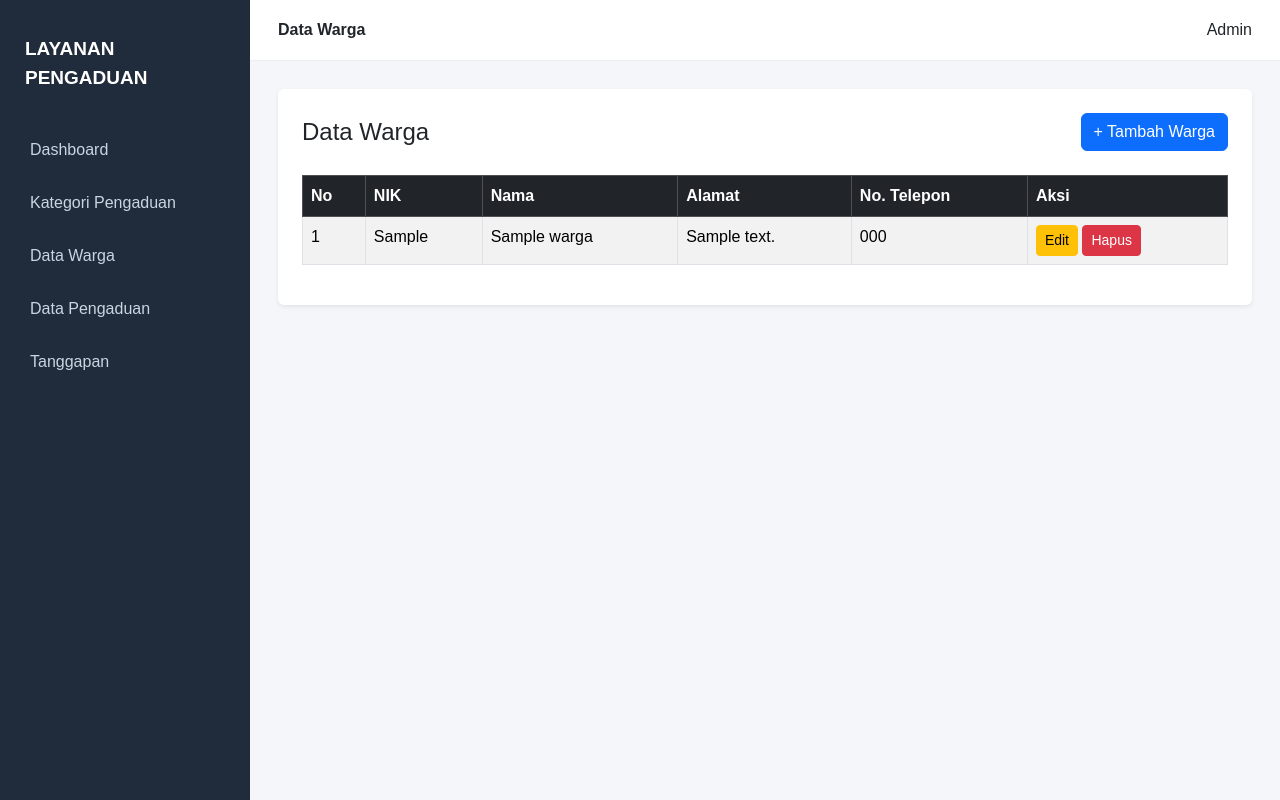
After one commit to agustinapratiwi581-code/layanan-pengaduan, a Laravel app: page /warga in a window 1280 px wide. The commit adds this page. Run offline with Laravel 12, Linux system fonts and the light colour scheme; tables that the repository leaves empty hold one stand-in row (values such as "Sample post").

Commit message:
Integrasi CRUD warga dan dashboard pengaduan

```diff
--- /dev/null
+++ b/app/Http/Controllers/WargaController.php
@@ -0,0 +1,63 @@
+<?php
+
+namespace App\Http\Controllers;
+
+use App\Models\Warga;
+use Illuminate\Http\Request;
+
+class WargaController extends Controller
+{
+    public function index()
+    {
+        $wargas = Warga::latest()->get();
+        return view('warga.index', compact('wargas'));
+    }
+
+    public function create()
+    {
+        return view('warga.create');
+    }
+
+    public function store(Request $request)
+    {
+        $request->validate([
+            'nik' => 'required|unique:wargas,nik',
+            'nama' => 'required',
+            'alamat' => 'required',
+            'no_telepon' => 'required',
+        ]);
+
+        Warga::create($request->all());
+
+        return redirect()->route('warga.index')
+            ->with('success', 'Data warga berhasil ditambahkan.');
+    }
+
+    public function edit(Warga $warga)
+    {
+        return view('warga.edit', compact('warga'));
+    }
+
+    public function update(Request $request, Warga $warga)
+    {
+        $request->validate([
+            'nik' => 'required|unique:wargas,nik,' . $warga->id,
+            'nama' => 'required',
+            'alamat' => 'required',
+            'no_telepon' => 'required',
+        ]);
+
+        $warga->update($request->all());
+
+        return redirect()->route('warga.index')
+            ->with('success', 'Data warga berhasil diperbarui.');
+    }
+
+    public function destroy(Warga $warga)
+    {
+        $warga->delete();
+
+        return redirect()->route('warga.index')
+            ->with('success', 'Data warga berhasil dihapus.');
+    }
+}
--- /dev/null
+++ b/app/Models/Warga.php
@@ -0,0 +1,17 @@
+<?php
+
+namespace App\Models;
+
+use Illuminate\Database\Eloquent\Model;
+
+class Warga extends Model
+{
+    protected $table = 'wargas';
+
+    protected $fillable = [
+        'nik',
+        'nama',
+        'alamat',
+        'no_telepon',
+    ];
+}
--- a/database/seeders/DatabaseSeeder.php
+++ b/database/seeders/DatabaseSeeder.php
@@ -10,6 +10,8 @@ class DatabaseSeeder extends Seeder
     {
         $this->call([
             KategoriPengaduanSeeder::class,
+            PengaduanSeeder::class,
+            TanggapanSeeder::class,
         ]);
     }
 }
--- a/resources/views/layouts/app.blade.php
+++ b/resources/views/layouts/app.blade.php
@@ -88,7 +88,9 @@
             Kategori Pengaduan
         </a>
 
-        <a href="#" onclick="return false;">Data Warga</a>
+        <a href="{{ route('warga.index') }}" class="nav-link">
+            Data Warga
+        </a>
         <a href="{{ route('pengaduan.index') }}" class="{{ request()->routeIs('pengaduan.*') ? 'active' : '' }}">
             Data Pengaduan
         </a>
--- /dev/null
+++ b/resources/views/warga/index.blade.php
@@ -0,0 +1,57 @@
+@extends('layouts.app')
+
+@section('title', 'Data Warga')
+@section('page-title', 'Data Warga')
+
+@section('content')
+    <div class="card border-0 shadow-sm p-4">
+
+        <div class="d-flex justify-content-between align-items-center mb-4">
+            <h4 class="mb-0">Data Warga</h4>
+            <a href="{{ route('warga.create') }}" class="btn btn-primary">
+                + Tambah Warga
+            </a>
+        </div>
+
+        @if (session('success'))
+            <div class="alert alert-success">{{ session('success') }}</div>
+        @endif
+
+        <table class="table table-bordered table-striped">
+            <thead class="table-dark">
+                <tr>
+                    <th>No</th>
+                    <th>NIK</th>
+                    <th>Nama</th>
+                    <th>Alamat</th>
+                    <th>No. Telepon</th>
+                    <th>Aksi</th>
+                </tr>
+            </thead>
+            <tbody>
+                @forelse($wargas as $warga)
+                    <tr>
+                        <td>{{ $loop->iteration }}</td>
+                        <td>{{ $warga->nik }}</td>
+                        <td>{{ $warga->nama }}</td>
+                        <td>{{ $warga->alamat }}</td>
+                        <td>{{ $warga->no_telepon }}</td>
+                        <td>
+                            <a href="{{ route('warga.edit', $warga->id) }}" class="btn btn-warning btn-sm">Edit</a>
+                            <form action="{{ route('warga.destroy', $warga->id) }}" method="POST" class="d-inline">
+                                @csrf
+                                @method('DELETE')
+                                <button class="btn btn-danger btn-sm" onclick="return confirm('Hapus data?')">Hapus</button>
+                            </form>
+                        </td>
+                    </tr>
+                @empty
+                    <tr>
+                        <td colspan="6" class="text-center">Belum ada data warga.</td>
+                    </tr>
+                @endforelse
+            </tbody>
+        </table>
+
+    </div>
+@endsection
--- a/routes/web.php
+++ b/routes/web.php
@@ -2,9 +2,15 @@
 
 use Illuminate\Support\Facades\Route;
 use App\Models\KategoriPengaduan;
+use App\Models\Warga;
+use App\Models\Pengaduan;
+use App\Models\Tanggapan;
 use App\Http\Controllers\KategoriPengaduanController;
 use App\Http\Controllers\PengaduanController;
 use App\Http\Controllers\TanggapanController;
+use App\Http\Controllers\WargaController;
+
+
 
 Route::get('/', function () {
     return redirect()->route('dashboard');
@@ -12,10 +18,17 @@ Route::get('/', function () {
 
 Route::get('/dashboard', function () {
     $totalKategori = KategoriPengaduan::count();
+    $totalWarga = Warga::count();
+    $totalPengaduan = Pengaduan::count();
+    $totalTanggapan = Tanggapan::count();
 
-    return view('dashboard', compact('totalKategori'));
+    return view('dashboard', compact(
+        'totalKategori',
+        'totalWarga',
+        'totalPengaduan',
+        'totalTanggapan'
+    ));
 })->name('dashboard');
-
 Route::resource('kategori', KategoriPengaduanController::class)
     ->except(['show']);
 
@@ -27,3 +40,6 @@ Route::resource('pengaduan', PengaduanController::class)
 
 Route::resource('tanggapan', TanggapanController::class)
     ->except(['show']);
+
+Route::resource('warga', WargaController::class)
+    ->except(['show']);
```
Also changed, not shown: database/seeders/PengaduanSeeder.php (added, +99 -0 lines), database/seeders/TanggapanSeeder.php (added, +41 -0 lines), database/seeders/UserSeeder.php (added, +20 -0 lines), database/seeders/WargaSeeder.php (added, +82 -0 lines), resources/views/dashboard.blade.php (+13 -15 lines), resources/views/pengaduan/index.blade.php (+5 -9 lines), resources/views/tanggapan/index.blade.php (+5 -9 lines), resources/views/warga/create.blade.php (added, +33 -0 lines), resources/views/warga/edit.blade.php (added, +34 -0 lines), database/migrations/2026_11_23_002209_create_wargas_table.php (added).
